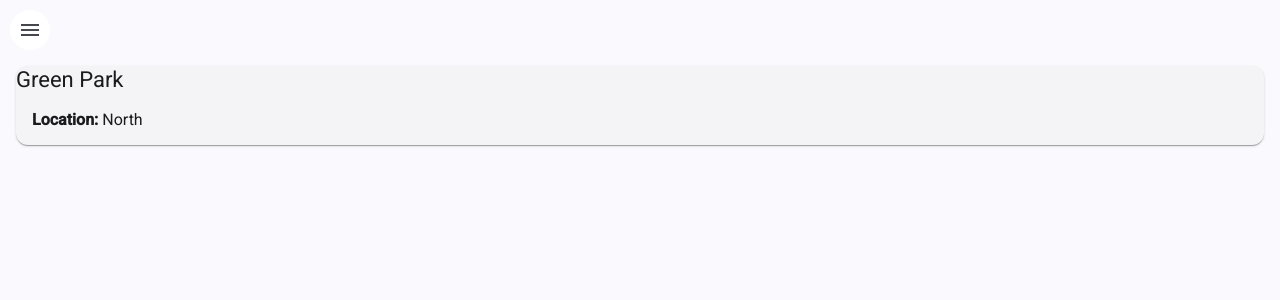
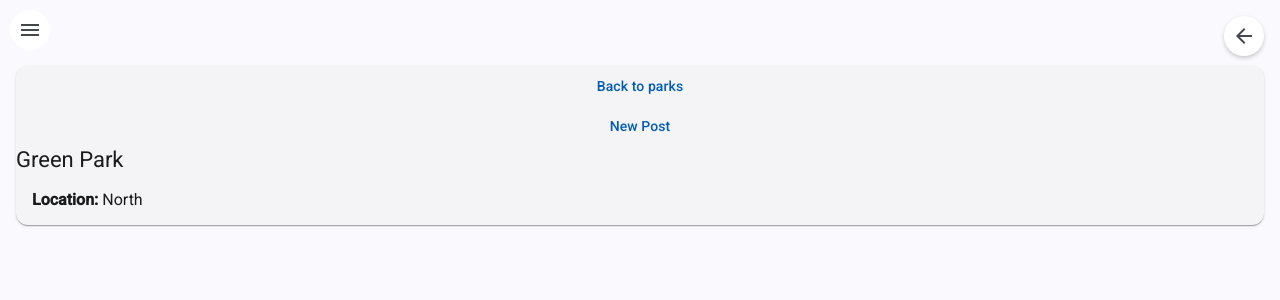
Before and after one commit to vy1406/RojoPark, an Angular app: page /parks/1 in a window 1280 px wide. Shown: the top 300 px of the page. Built offline with nearby package versions, Linux system fonts and the light colour scheme; data requests are answered from the project's data file.

Commit message:
Adding back button

```diff
--- a/src/app/app.component.html
+++ b/src/app/app.component.html
@@ -1,4 +1,5 @@
 <mat-sidenav-container class="sidenav-container">
+
   <mat-sidenav #sidenav mode="over" class="sidenav">
     <mat-nav-list>
       <a mat-list-item routerLink="/" (click)="sidenav.close()"> Home</a>
@@ -13,6 +14,7 @@
 
     <main class="main">
       <app-login-details></app-login-details>
+      <app-back-button></app-back-button>
       <router-outlet></router-outlet>
     </main>
   </mat-sidenav-content>
--- a/src/app/app.component.ts
+++ b/src/app/app.component.ts
@@ -6,6 +6,7 @@ import { MatListModule } from '@angular/material/list';
 import { RouterModule } from '@angular/router';
 import { CommonModule } from '@angular/common';
 import { LoginDetailsComponent } from './components/login-details/login-details.component';
+import { BackButtonComponent } from './components/back-button/back-button.component';
 
 @Component({
   selector: 'app-root',
@@ -15,6 +16,7 @@ import { LoginDetailsComponent } from './components/login-details/login-details.
   imports: [
     CommonModule,
     LoginDetailsComponent,
+    BackButtonComponent,
     MatSidenavModule,
     MatIconModule,
     MatButtonModule,
--- /dev/null
+++ b/src/app/components/back-button/back-button.component.html
@@ -0,0 +1,3 @@
+<button mat-icon-button (click)="goBack()" class="back-button">
+    <mat-icon>arrow_back</mat-icon>
+</button>
--- /dev/null
+++ b/src/app/components/back-button/back-button.component.scss
@@ -0,0 +1,16 @@
+.back-button {
+    position: absolute;
+    top: 16px;
+    right: 16px;
+    background-color: white;
+    border-radius: 50%;
+    box-shadow: 0 2px 4px rgba(0, 0, 0, 0.2);
+
+    &:hover {
+        background-color: #f0f0f0;
+    }
+
+    mat-icon {
+        font-size: 24px;
+    }
+}
--- /dev/null
+++ b/src/app/components/back-button/back-button.component.ts
@@ -0,0 +1,20 @@
+import { Component, inject } from '@angular/core';
+import { Location } from '@angular/common';
+import { MatButtonModule } from '@angular/material/button';
+import { MatIconModule } from '@angular/material/icon';
+import { CommonModule } from '@angular/common';
+
+@Component({
+  selector: 'app-back-button',
+  standalone: true,
+  imports: [CommonModule, MatButtonModule, MatIconModule],
+  templateUrl: './back-button.component.html',
+  styleUrl: './back-button.component.scss',
+})
+export class BackButtonComponent {
+  private location = inject(Location);
+
+  goBack() {
+    this.location.back();
+  }
+}
--- a/src/app/pages/park/park.component.html
+++ b/src/app/pages/park/park.component.html
@@ -3,6 +3,8 @@
 </div>
 
 <mat-card *ngIf="selectedPark$ | async as park">
+    <button mat-button (click)="backToParks()">Back to parks</button>
+    <button mat-button (click)="newPost()">New Post</button>
     <mat-card-title>{{ park.name }}</mat-card-title>
     <mat-card-content>
         <p><strong>Location:</strong> {{ park.location }}</p>
--- a/src/app/pages/park/park.component.ts
+++ b/src/app/pages/park/park.component.ts
@@ -1,17 +1,19 @@
 import { Component, inject, OnInit } from '@angular/core';
 import { MatCardModule } from '@angular/material/card';
-import { ActivatedRoute } from '@angular/router';
+import { ActivatedRoute, Router } from '@angular/router';
 import { CommonModule } from '@angular/common';
 import { ParkService, Park } from '../../services/parks.service';
 import { BehaviorSubject, switchMap } from 'rxjs';
 import { Post, PostService } from '../../services/posts.service';
 import { PostComponent } from '../../components/post-item/post.component';
+import { MatButtonModule } from '@angular/material/button';
 
 @Component({
   selector: 'app-park',
   imports: [
     MatCardModule,
     CommonModule,
+    MatButtonModule,
     PostComponent
   ],
   standalone: true,
@@ -23,6 +25,7 @@ export class ParkComponent implements OnInit {
   private postService = inject(PostService);
 
   private route = inject(ActivatedRoute);
+  private router = inject(Router);
 
   parkId: string | null = null;
   park: Park | null = null;
@@ -33,11 +36,18 @@ export class ParkComponent implements OnInit {
 
   selectedPark$ = this.parkService.selectedPark$;
 
+  constructor() {
+    this.selectedPark$.subscribe(park => {
+      this.park = park;
+    });
+  }
+
   ngOnInit() {
     this.route.paramMap.pipe(
       switchMap(params => {
         const parkId = params.get('id');
         if (parkId) {
+          this.parkId = parkId;
           this.postService.fetchByParkId(parkId);
           return this.parkService.fetchById(parkId)
         }
@@ -49,4 +59,16 @@ export class ParkComponent implements OnInit {
   trackByPostId(index: number, post: Post) {
     return post.id;
   }
+
+  newPost() {
+    if (this.parkId) {
+      this.router.navigate([`/parks/${this.parkId}/form`]);
+    }
+  }
+
+  backToParks() {
+    this.parkService.setSelectedPark(null);
+    this.router.navigate(['/']);
+  }
+
 }
--- a/src/app/services/parks.service.ts
+++ b/src/app/services/parks.service.ts
@@ -44,7 +44,7 @@ export class ParkService {
     );
   }
 
-  setSelectedPark(park: Park) {
+  setSelectedPark(park: Park | null) {
     this.selectedParkSubject.next(park);
   }
 
```
Also changed, not shown: 2 other files (tests, documents, lock files or other folders).
